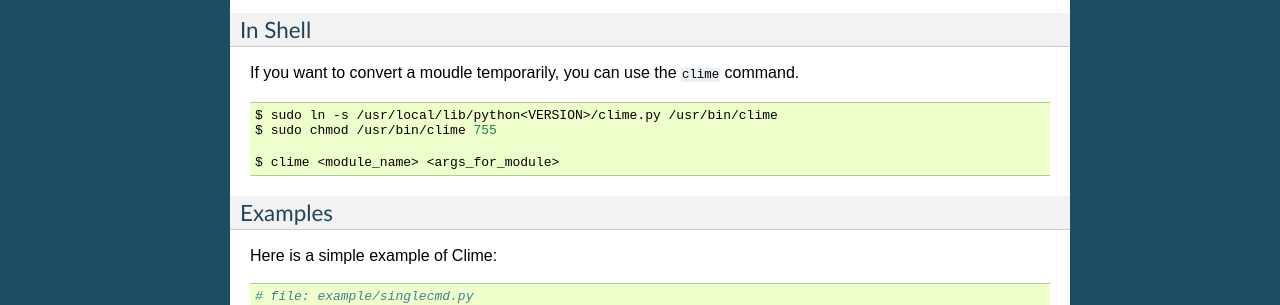
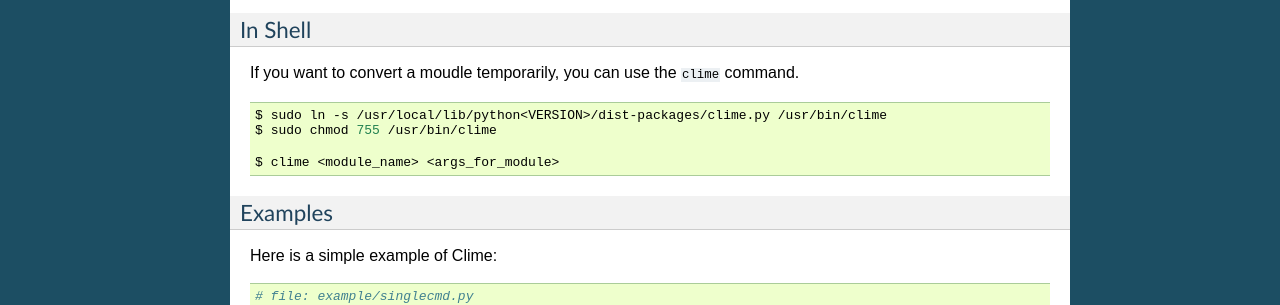
Before and after one commit to moskytw/clime, a Sphinx documentation site: the page built from docs/index.rst, in a window 1280 px wide. Shown: the part 673-978 px from the top of the page. Built offline with Sphinx 7.4.7, drawn with Linux system fonts in a browser that asks for light colours.

Commit message:
updated documentation

```diff
--- a/README.rst
+++ b/README.rst
@@ -42,8 +42,8 @@
 
 ::
 
-    $ sudo ln -s /usr/local/lib/python<VERSION>/clime.py /usr/bin/clime
-    $ sudo chmod /usr/bin/clime 755
+    $ sudo ln -s /usr/local/lib/python<VERSION>/dist-packages/clime.py /usr/bin/clime
+    $ sudo chmod 755 /usr/bin/clime
 
     $ clime <module_name> <args_for_module>
 
--- a/docs/index.rst
+++ b/docs/index.rst
@@ -47,8 +47,8 @@
 
 .. code-block:: bash
 
-    $ sudo ln -s /usr/local/lib/python<VERSION>/clime.py /usr/bin/clime
-    $ sudo chmod /usr/bin/clime 755
+    $ sudo ln -s /usr/local/lib/python<VERSION>/dist-packages/clime.py /usr/bin/clime
+    $ sudo chmod 755 /usr/bin/clime
 
     $ clime <module_name> <args_for_module>
 
```
